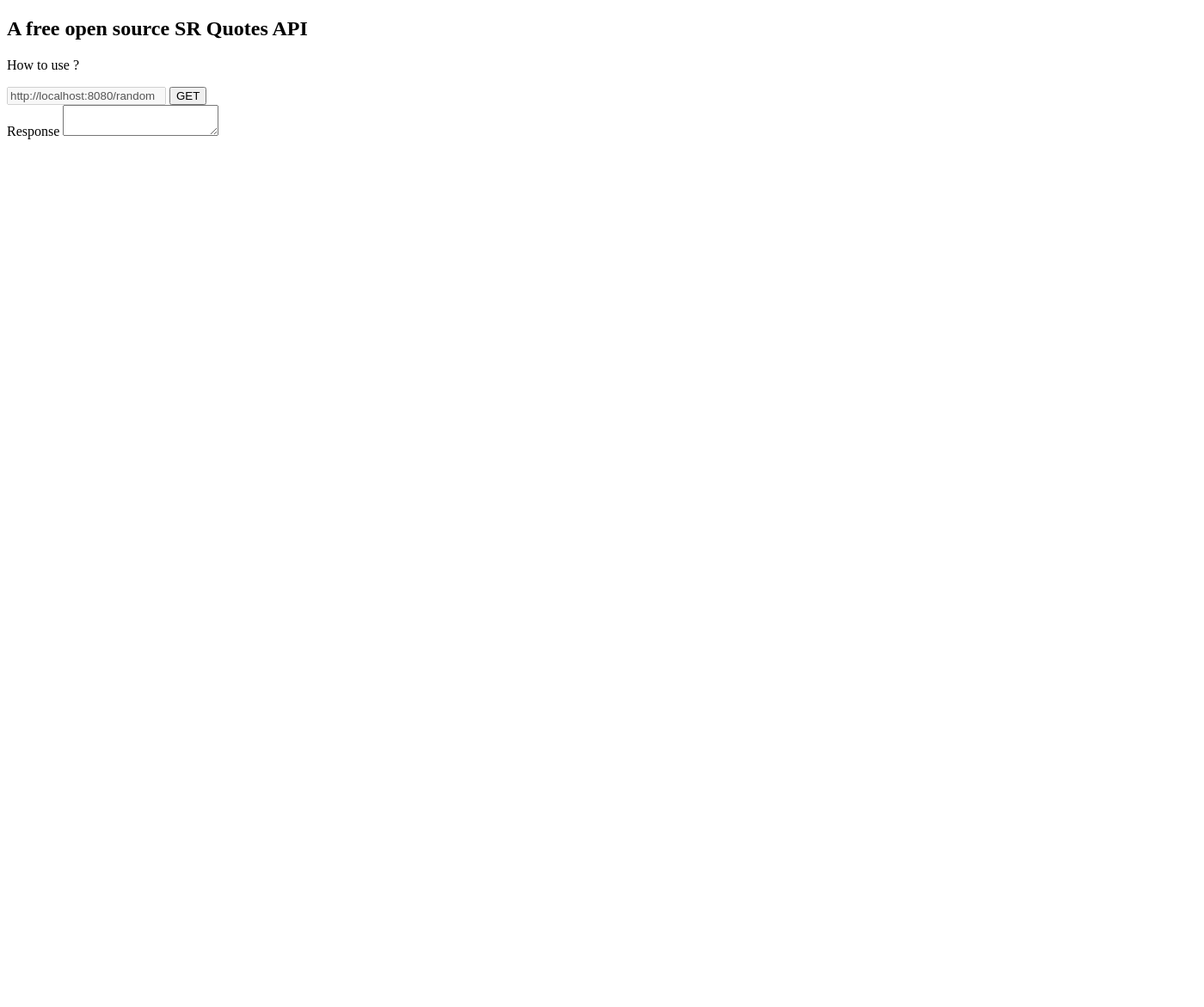
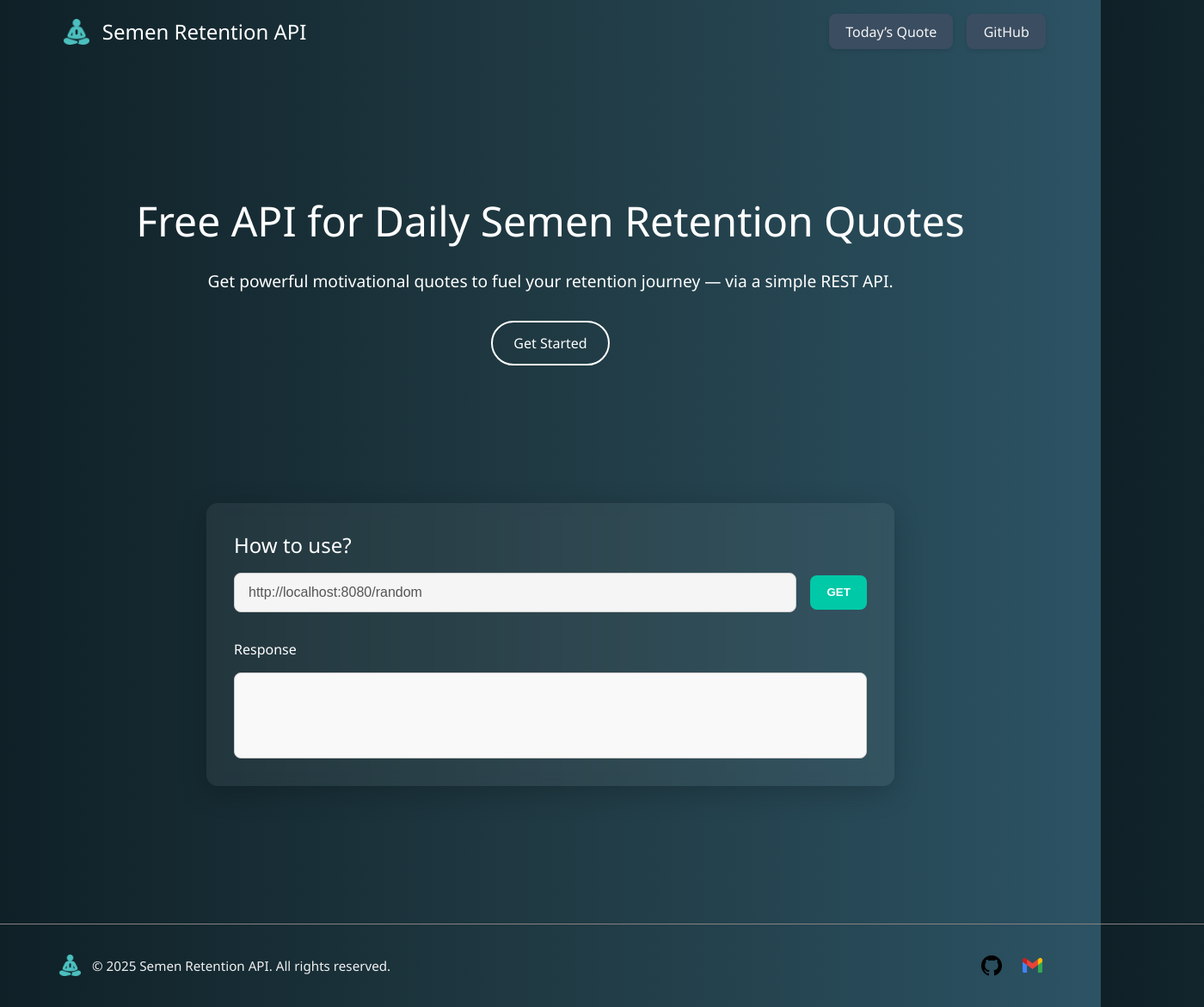
Before and after one commit to VishalGRV/semen-retention-api, a website: page index.html in a window 1280 px wide. Shown: the whole page at 86% size, 1400 px wide, since content can reach past the window. Before the commit the page ends 800 px from the top, so only its background shows below. Drawn offline with Linux system fonts and the light colour scheme.

Commit message:
Add Frontend Design and Styling

```diff
--- a/index.html
+++ b/index.html
@@ -1,40 +1,86 @@
 <!DOCTYPE html>
 <html lang="en">
   <head>
-    <meta charset="UTF-8">
-    <meta name="viewport" content="width=device-width, initial-scale=1.0">
-    <link rel="stylesheet" href="styles.css">
+    <meta charset="UTF-8" />
+    <meta name="viewport" content="width=device-width, initial-scale=1.0" />
+    <link rel="preconnect" href="https://fonts.googleapis.com" />
+    <link rel="preconnect" href="https://fonts.gstatic.com" crossorigin />
+    <link
+      href="https://fonts.googleapis.com/css2?family=Inter:ital,opsz,wght@0,14..32,100;1,14..32,100&family=Noto+Sans:ital,wdth,wght@0,67.2,100..900;1,67.2,100..900&family=Roboto+Mono:ital,wght@0,100..700;1,100..700&display=swap"
+      rel="stylesheet"
+    />
+    <link rel="stylesheet" href="styles.css" />
     <title>SR quotes</title>
   </head>
   <body>
-
     <nav class="navbar">
-      <title> Semen Retention</title>
+      <img src="SR_logo.png" alt="Semen Retention" class="sr-logo" />
+      <h2>Semen Retention API</h2>
+      <div class="nav-buttons">
+        <a href="#today-quote" class="nav-btn">Today’s Quote</a>
+        <a
+          href="https://github.com/YourUsername/semen-retention-api"
+          target="_blank"
+          class="nav-btn"
+          >GitHub</a
+        >
+      </div>
     </nav>
 
+    <section class="hero">
+      <div class="hero-content">
+        <p class="main-text">Free API for Daily Semen Retention Quotes</p>
+        <p class="next-text">
+          Get powerful motivational quotes to fuel your retention journey — via
+          a simple REST API.
+        </p>
+        <div>
+          <a href="#request" class="gt-btn">Get Started</a>
+        </div>
+      </div>
+    </section>
+
     <main>
-        <h2>A free open source SR Quotes API </h2>
-
-        <p> How to use ?</p>
-
-        <form action="" method="get">
-            <input id="request" type="text" value="http://localhost:8080/random" disabled >
+      <h2>How to use?</h2>
+      <form>
+        <input
+          id="request"
+          type="text"
+          value="http://localhost:8080/random"
+          disabled
+        />
         <button type="submit" id="get_btn">GET</button>
       </form>
-
       <div class="api-response">
         <label for="response">Response</label>
-                <textarea name="response" id="response">
+        <textarea name="response" id="response"> </textarea>
+      </div>
+    </main>
 
-                </textarea>
+    <div class="line-break"></div>
+
+    <footer class="footer">
+      <div class="footer-container">
+        <div class="footer-left">
+          <img src="SR_logo.png" alt="Semen Retention Logo" class="sr-logo1" />
+          <p>&copy; 2025 Semen Retention API. All rights reserved.</p>
         </div>
 
-
-
-    </main>
+        <div class="footer-right">
+          <a
+            href="https://github.com/YourUsername/semen-retention-api"
+            target="_blank"
+          >
+            <img src="github-icon.png" class="github-logo" />
+          </a>
+          <a href="mailto:your@email.com">
+            <img src="gmail.icon.png" class="gmail-logo"
+          /></a>
+        </div>
+      </div>
+    </footer>
 
     <!-------- Script ----------------->
-    <script src = "script.js"></script>
-
+    <script src="script.js"></script>
   </body>
 </html>
--- a/quotes.json
+++ b/quotes.json
@@ -4,6 +4,7 @@
     "text": "Semen is power. Preserve it.",
     "author": "Vishal"
   },
+
   {
     "id": 2,
     "text": "Energy saved is energy earned.",
@@ -11,9 +12,8 @@
   },
 
   {
-    "id" : 3,
+    "id": 3,
     "text": "Semen Retention is only way to reach GOD",
     "author": "Ziggler"
-
   }
 ]
--- a/styles.css
+++ b/styles.css
@@ -0,0 +1,275 @@
+* {
+  margin: 0;
+  padding: 0;
+  box-sizing: border-box;
+}
+
+body {
+  margin: 0;
+  padding: 0;
+  background: linear-gradient(to right, #0f2027, #203a43, #2c5364);
+  background-attachment: fixed;
+  background-repeat: no-repeat;
+  background-size: cover;
+  color: #f1f1f1;
+  font-family: "Segoe UI", sans-serif;
+}
+
+.line-break {
+  width: 1400px;
+  height: 1px;
+  background-color: rgb(137, 129, 129);
+  margin: 1rem auto 0;
+}
+
+.navbar {
+  display: flex;
+  align-items: center;
+  justify-content: space-between;
+  background: linear-gradient(to right, #0f2027, #203a43, #2c5364);
+  padding: 1rem 4rem;
+  color: white;
+  position: sticky;
+  top: 0;
+  z-index: 1000;
+}
+
+.main-text {
+  font-size: 3rem;
+  font-weight: 500;
+  margin: 1.5rem 0;
+}
+
+.next-text {
+  font-size: 1.2rem;
+  font-weight: 400;
+  margin-bottom: 3rem;
+}
+
+.sr-logo {
+  height: 50px;
+  filter: invert(57%) sepia(70%) saturate(300%) hue-rotate(130deg);
+}
+
+.navbar h2 {
+  font-size: 1.5rem;
+  font-weight: 200;
+  margin-left: 0.3rem;
+  flex-grow: 1;
+  cursor: default;
+}
+
+.nav-buttons {
+  display: flex;
+  gap: 1rem;
+}
+
+.nav-btn {
+  text-decoration: none;
+  color: #f5f5f5;
+  background-color: #3b4d61; /* muted navy */
+  padding: 0.6rem 1.2rem;
+  border-radius: 8px;
+  font-weight: 400;
+  box-shadow: 0 2px 5px rgba(0, 0, 0, 0.1);
+  transition: background 0.3s ease, box-shadow 0.3s ease;
+}
+
+.nav-btn:hover {
+  background-color: #4d627a; /* slight contrast on hover */
+  box-shadow: 0 4px 8px rgba(0, 0, 0, 0.15);
+}
+
+html {
+  scroll-behavior: smooth;
+}
+
+.sr-logo {
+  display: block;
+  margin: 0 10px;
+  max-width: 30px;
+  max-height: 30px;
+}
+
+.sr-logo1 {
+  display: block;
+  margin: 0 5px;
+  max-width: 25px;
+  max-height: 25px;
+  filter: invert(57%) sepia(70%) saturate(300%) hue-rotate(130deg);
+}
+
+.hero {
+  display: flex;
+  align-items: center;
+  justify-content: center;
+  text-align: center;
+  min-height: 50vh;
+  color: white;
+  padding: 2rem 0 2rem;
+  margin: 2rem 0;
+}
+
+.buttons {
+  display: flex;
+  gap: 1rem;
+  justify-content: center;
+  flex-wrap: wrap;
+}
+
+.gt-btn {
+  background: transparent;
+  border-radius: 30px;
+  text-decoration: none;
+  padding: 0.8rem 1.5rem;
+  color: white;
+  border: 2px solid white;
+  font-weight: 500;
+  transition: background 0.3s;
+}
+
+.gt-btn:hover {
+  background: white;
+  color: #2c5364;
+}
+/*
+main {
+  padding: 2rem;
+  max-width: 800px;
+  background: #254651;
+  color: #f1f1f1;
+  box-shadow: 2px 2px 24px rgba(0, 0, 0, 0.2);
+  border-radius: 10px;
+  margin: 5rem auto;
+} */
+
+main {
+  background: rgba(255, 255, 255, 0.058);
+  max-width: 800px;
+  backdrop-filter: blur(8px);
+  -webkit-backdrop-filter: blur(8px);
+  margin: 5rem auto 10rem;
+  border-radius: 0.8rem;
+  padding: 2rem 2rem;
+  box-shadow: 0 8px 32px rgba(0, 0, 0, 0.2);
+  color: #ffffff;
+}
+
+main h2 {
+  font-weight: 200;
+  margin-bottom: 1rem;
+}
+
+/* Form Styling */
+form {
+  display: flex;
+  gap: 1rem;
+  flex-wrap: wrap;
+  margin-bottom: 2rem;
+  align-items: center;
+}
+
+#request {
+  flex: 1;
+  padding: 0.8rem 1rem;
+  border: 1px solid #ccc;
+  border-radius: 8px;
+  background-color: #f5f5f5;
+  color: #555;
+  font-size: 1rem;
+  cursor: text;
+}
+
+#get_btn {
+  padding: 0.8rem 1.2rem;
+  background-color: #00c9a7;
+  color: white;
+  font-weight: bold;
+  border: none;
+  border-radius: 8px;
+  cursor: pointer;
+  transition: background 0.3s ease;
+}
+
+#get_btn:hover {
+  background-color: #00b89f;
+}
+
+/* Response Section */
+.api-response {
+  display: flex;
+  flex-direction: column;
+}
+
+.api-response label {
+  font-weight: 400;
+  font-size: 1rem;
+  margin-bottom: 1rem;
+  color: #ffffff;
+}
+
+.api-response textarea {
+  width: 100%;
+  min-height: 100px;
+  padding: 1rem;
+  border: 1px solid #ccc;
+  border-radius: 8px;
+  font-size: 0.95rem;
+  color: #2d3436;
+  resize: none;
+  background-color: #f9f9f9;
+}
+
+.footer {
+  color: #f1f1f1;
+  padding: 2rem 4rem;
+  font-size: 0.95rem;
+  font-weight: 400;
+}
+
+.footer-container {
+  display: flex;
+  justify-content: space-between;
+  align-items: center;
+  flex-wrap: wrap;
+  gap: 1rem;
+}
+
+.footer-left {
+  display: flex;
+  align-items: center;
+  gap: 0.5rem;
+}
+
+.footer-right {
+  display: flex;
+  gap: 1rem;
+}
+
+.footer-right a {
+  display: flex;
+  align-items: center;
+}
+
+.github-logo {
+  height: 32px;
+}
+
+.gmail-logo {
+  height: 23px;
+}
+
+.footer-right a:hover {
+  color: #939393;
+}
+
+@media (max-width: 600px) {
+  .footer-container {
+    flex-direction: column;
+    text-align: center;
+  }
+  .footer-left,
+  .footer-right {
+    justify-content: center;
+  }
+}
```
Also changed, not shown: SR_logo.png (added), github-icon.png (added), gmail.icon.png (added), 1 other file. Lines whose indentation alone changed are shown as unchanged.
